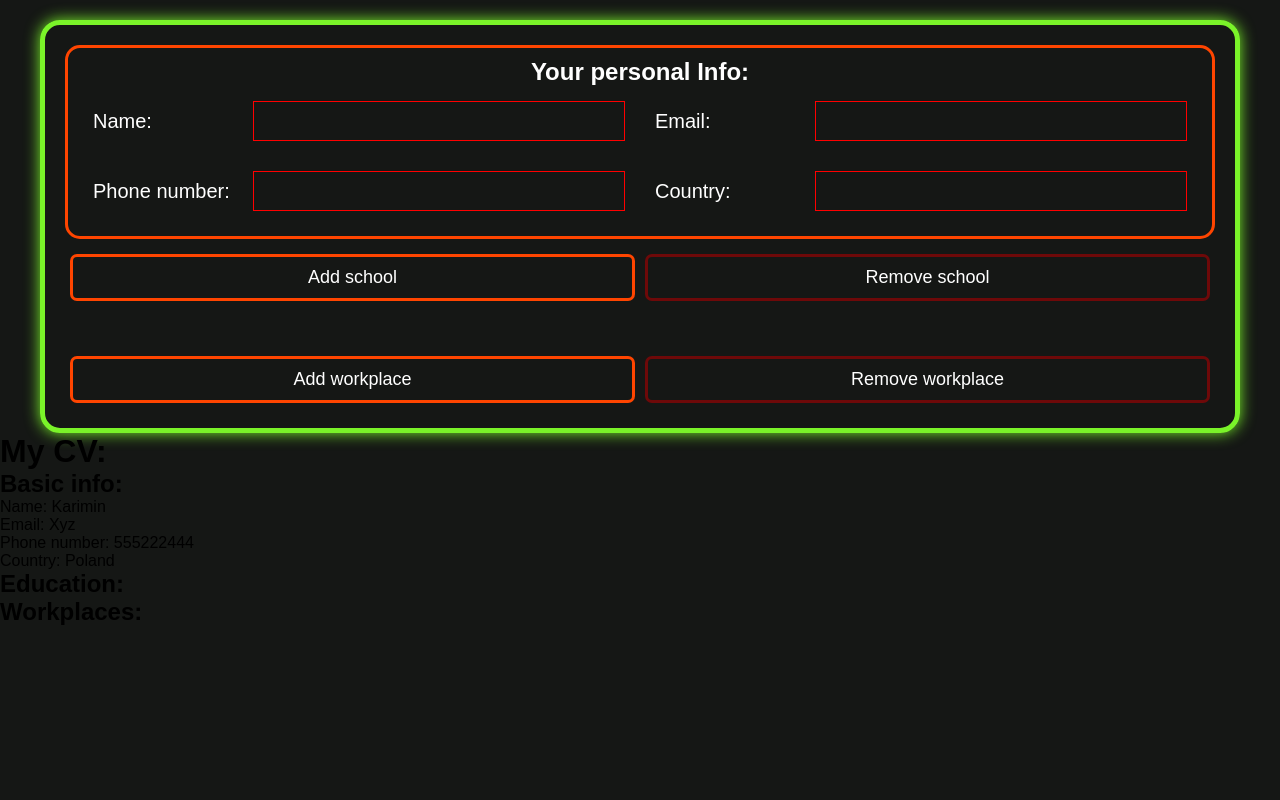
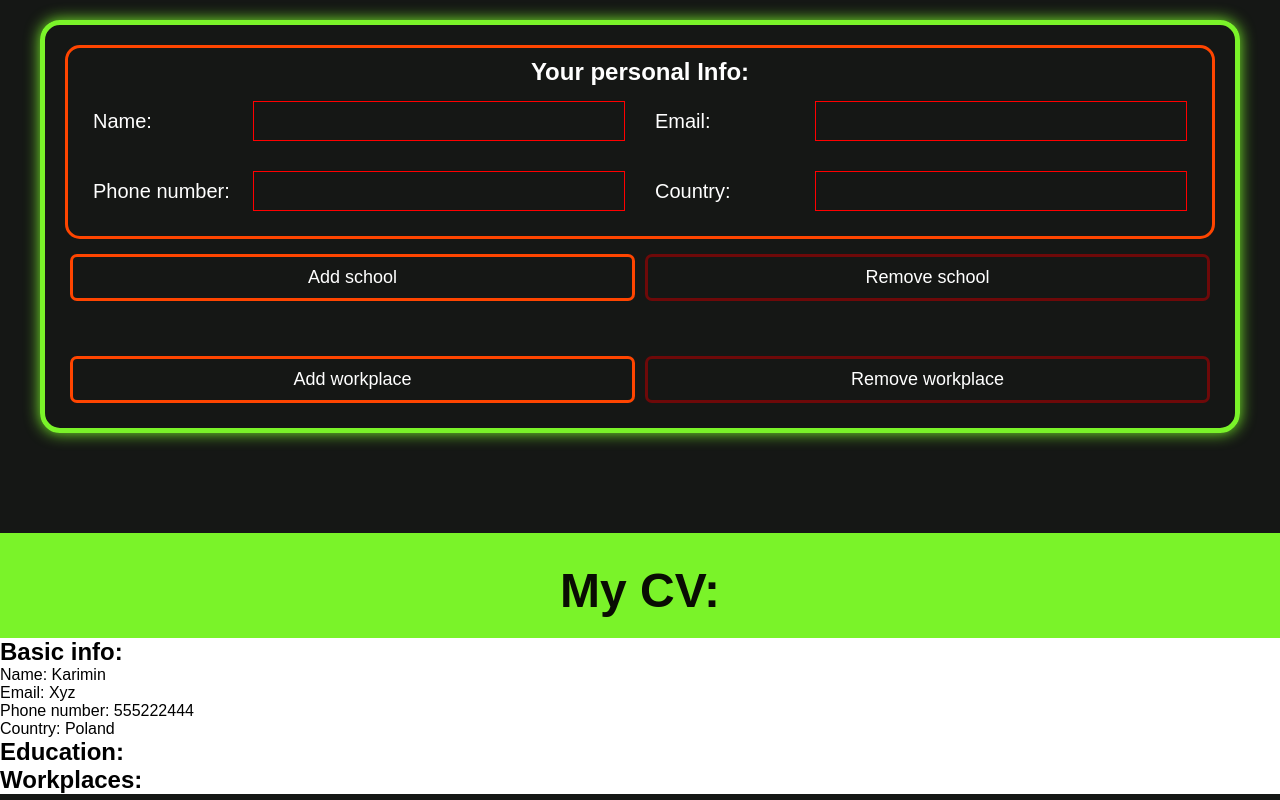
Before and after one commit to KariminK/react-cv-app, a React (Vite) app: page / in a window 1280 px wide. Built offline with nearby package versions, Linux system fonts and the light colour scheme.

Commit message:
cv started

```diff
--- a/src/App.jsx
+++ b/src/App.jsx
@@ -4,6 +4,7 @@ import defaultInfo from "./defaultInfo";
 import EditForm from "./components/EditForm";
 import Education from "./components/Education";
 import WorkplaceInfo from "./components/WorkplaceInfo";
+import "./styles/app.css";
 class School {
   constructor() {
     this.name = "No name";
@@ -91,10 +92,12 @@ function App() {
         onRemoveSchool={handleRemoveSchool}
         onRemoveWorkspace={handleRemoveWorkplace}
       />
-      <h1>My CV:</h1>
-      <PersonalInfo info={personalInfo} />
-      <Education info={educationalInfo} />
-      <WorkplaceInfo info={workplaceInfo} />
+      <div className="cv">
+        <h1>My CV:</h1>
+        <PersonalInfo info={personalInfo} />
+        <Education info={educationalInfo} />
+        <WorkplaceInfo info={workplaceInfo} />
+      </div>
     </>
   );
 }
--- /dev/null
+++ b/src/styles/app.css
@@ -0,0 +1,12 @@
+.cv{
+    background-color: white;
+    margin-top: 100px;
+    border-top: 10px solid rgb(122, 243, 41);
+}
+.cv h1{
+    text-align: center;
+    font-size: 48px;
+    padding: 20px;
+    color: rgb(9, 13, 3);
+    background-color: rgb(122, 243, 41);
+}
```
